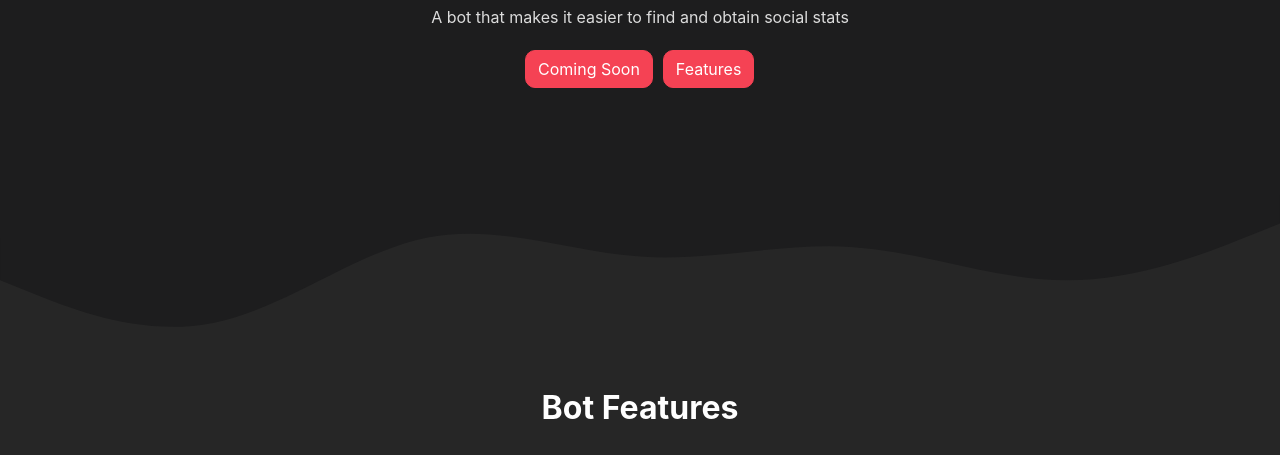
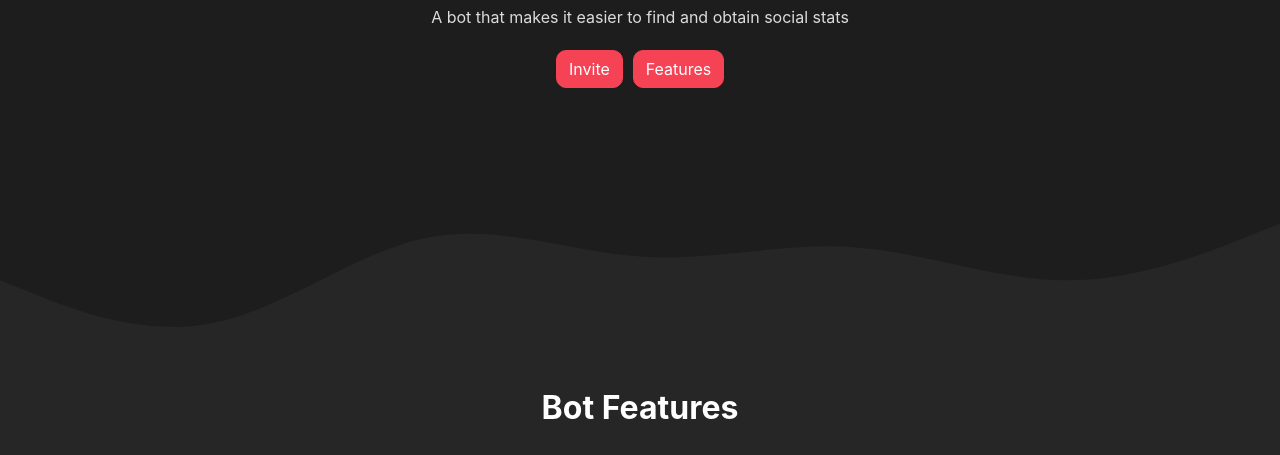
Before and after one commit to AntiParty/AntiStats, a plain HTML site: page index.html in a window 1280 px wide. Shown: the part 345-800 px from the top of the page. Drawn offline with nearby package versions, Linux system fonts and the light colour scheme; files whose address does not match are found by name.

Commit message:
Update Index.html

```diff
--- a/index.html
+++ b/index.html
@@ -34,7 +34,7 @@
     <header class="d-xl-flex flex-column justify-content-xl-center align-items-xl-center" style="height: 418px;text-align: center;margin: 55px;"><img class="rounded" src="assets/img/6420-lines-modified.png" width="150" height="150" style="margin-top: 30px;">
         <h1 class="d-xl-flex justify-content-xl-start" style="color: var(--text-color);">Anti-Stats</h1>
         <p style="color: var(--secondary-text-color);">A bot that makes it easier to find and obtain social stats</p>
-        <div class="tada animated"><div role="group" class="btn-group">    <a href="https://discord.com/oauth2/authorize?client_id=920936699775823922&permissions=8&scope=bot%20applications.commands" class="btn btn-primary shadow-none" type="button" style="margin: 5px;background-color: var(--main-color);border-color: var(--main-color);border-radius: 10px;">Coming Soon</a>
+        <div class="tada animated"><div role="group" class="btn-group">    <a href="https://discord.com/oauth2/authorize?client_id=920936699775823922&permissions=8&scope=bot%20applications.commands" class="btn btn-primary shadow-none" type="button" style="margin: 5px;background-color: var(--main-color);border-color: var(--main-color);border-radius: 10px;">Invite</a>
 
 	<a class="btn btn-primary smoothScroll shadow-none" role="button" style="margin: 5px;background-color: var(--main-color);border-color: var(--main-color);border-radius: 10px;"
         href="#feature">Features</a></div></div>
```
